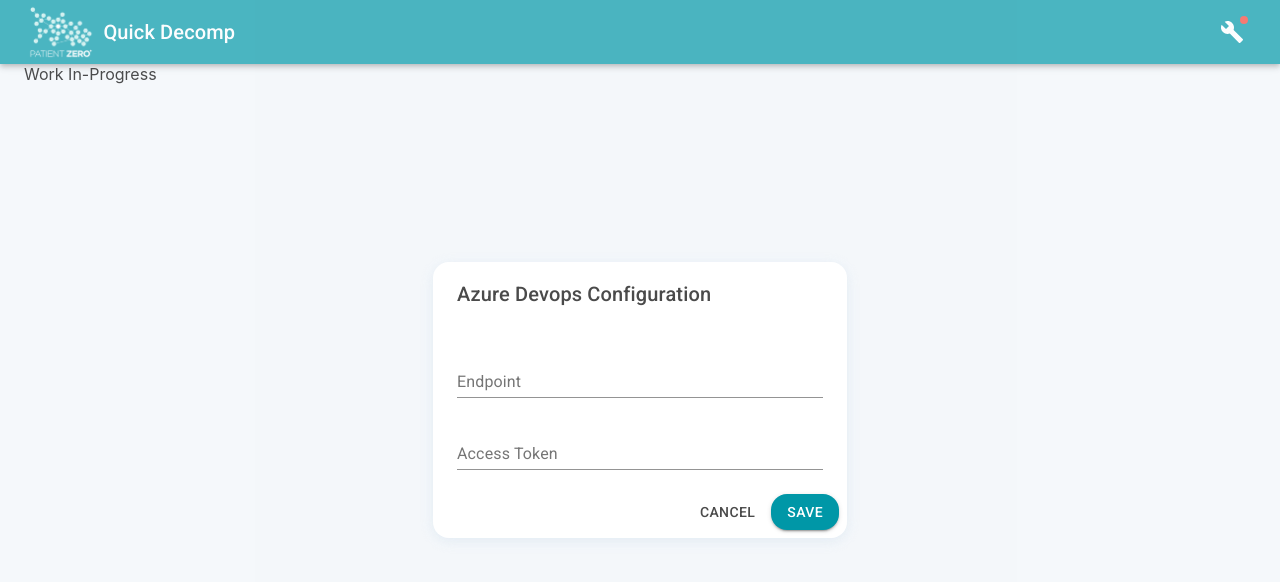
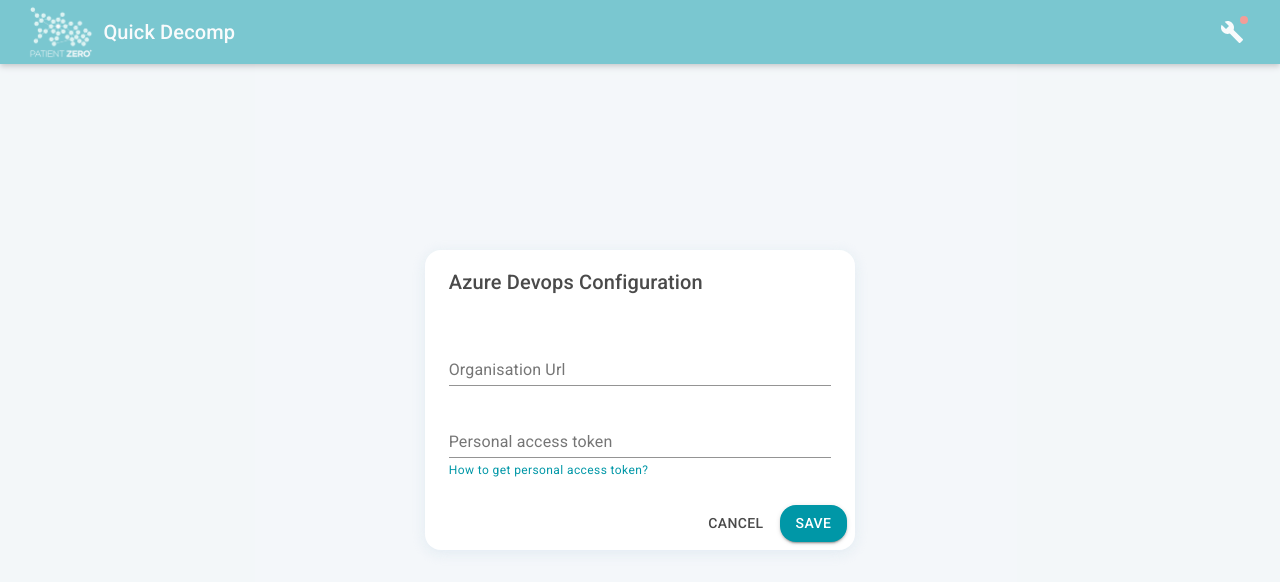
Before and after one commit to duytranhk/pz-task-decomp, a React (Create React App) app: page / in a window 1280 px wide. Both pictures are taken after a click on the button "config". Shown: the top 582 px of the page. Built offline with nearby package versions, Linux system fonts and the light colour scheme.

Commit message:
config devops

```diff
--- a/package.json
+++ b/package.json
@@ -13,6 +13,7 @@
         "@types/node": "^12.0.0",
         "@types/react": "^17.0.0",
         "@types/react-dom": "^17.0.0",
+        "axios": "^0.21.1",
         "react": "^17.0.2",
         "react-dom": "^17.0.2",
         "react-hook-form": "^7.8.3",
--- a/src/app.tsx
+++ b/src/app.tsx
@@ -4,8 +4,6 @@
 import MenuBar from './components/menu-bar.component';
 import AzureDevopsProvider from './contexts/azure-devops.context';
 import AppTheme from './components/app-theme.component';
-
-
 
 const App: FC<any> = (): ReactElement => {
     return (
--- a/src/components/app-theme.component.tsx
+++ b/src/components/app-theme.component.tsx
@@ -24,12 +24,12 @@
                 borderRadius: 16,
             },
             elevation24: {
-                boxShadow: '0 3px 14px 0 rgb(213 227 239 / 60%)',
+                boxShadow: '0 3px 14px 0 rgba(213, 227, 239, 0.6)',
             },
         },
         MuiBackdrop: {
             root: {
-                backgroundColor: 'rgba(244, 247, 250, 0.3)',
+                backgroundColor: 'rgba(244, 247, 250, 0.5)',
             },
         },
     },
--- a/src/components/devops-config-dialog.component.tsx
+++ b/src/components/devops-config-dialog.component.tsx
@@ -1,12 +1,12 @@
 import React, { FC, ReactElement, useContext } from 'react';
-import { DialogContent, DialogActions, Button, DialogTitle, Dialog, TextField } from '@material-ui/core';
+import { DialogContent, DialogActions, Button, DialogTitle, Dialog, TextField, Link } from '@material-ui/core';
 import { Controller, SubmitHandler, useForm } from 'react-hook-form';
 import { AzureDevopsConfig, AzureDevopsContext } from '../contexts/azure-devops.context';
 
 const DevopsConfigDialog: FC<DevopsConfigDialogProps> = (props): ReactElement => {
     const { control, handleSubmit } = useForm<AzureDevopsConfig>();
     const { config, setConfig } = useContext(AzureDevopsContext);
-    const onSubmit: SubmitHandler<AzureDevopsConfig> = (data: AzureDevopsConfig) => {
+    const onSubmit: SubmitHandler<AzureDevopsConfig> = async (data: AzureDevopsConfig) => {
         setConfig(data);
         props.handleClose();
     };
@@ -19,13 +19,38 @@
                         name="endpoint"
                         control={control}
                         defaultValue={config?.endpoint || ''}
-                        render={({ field }) => <TextField label="Endpoint" margin="normal" type="text" {...field} fullWidth />}
+                        render={({ field }) => (
+                            <TextField
+                                label="Organisation Url"
+                                margin="normal"
+                                type="text"
+                                {...field}
+                                placeholder="https://dev.azure.com/{your-project-name}"
+                                fullWidth
+                            />
+                        )}
                     />
                     <Controller
                         name="accessToken"
                         control={control}
                         defaultValue={config?.accessToken || ''}
-                        render={({ field }) => <TextField label="Access Token" margin="normal" type="password" {...field} fullWidth />}
+                        render={({ field }) => (
+                            <TextField
+                                label="Personal access token"
+                                margin="normal"
+                                type="password"
+                                {...field}
+                                fullWidth
+                                helperText={
+                                    <Link
+                                        href="https://docs.microsoft.com/en-us/azure/devops/organizations/accounts/use-personal-access-tokens-to-authenticate"
+                                        target="_blank"
+                                    >
+                                        How to get personal access token?
+                                    </Link>
+                                }
+                            />
+                        )}
                     />
                 </DialogContent>
                 <DialogActions>
--- a/src/components/header.component.tsx
+++ b/src/components/header.component.tsx
@@ -1,7 +1,17 @@
-import React, { ReactElement, FC } from 'react';
-
+import React, { ReactElement, FC, useContext } from 'react';
+import { AzureDevopsContext } from '../contexts/azure-devops.context';
 const Header: FC<any> = (): ReactElement => {
-    return <div>Work In-Progress</div>;
+    const { projects } = useContext(AzureDevopsContext);
+    return (
+        <div>
+            {projects.map((p: any) => (
+                <div key={p.id}>
+                    <p>Name: {p.name}</p>
+                    <pre>API: {p.url}</pre>
+                </div>
+            ))}
+        </div>
+    );
 };
 
 export default Header;
--- a/src/components/menu-bar.component.tsx
+++ b/src/components/menu-bar.component.tsx
@@ -24,7 +24,6 @@
     const onConfigClick = () => {
         setOpenConfigDialog(true);
     };
-
     const handleCloseConfigDialog = () => {
         setOpenConfigDialog(false);
     };
--- a/src/contexts/azure-devops.context.tsx
+++ b/src/contexts/azure-devops.context.tsx
@@ -1,4 +1,7 @@
-import React, { Component } from 'react';
+import React, { FC, ReactElement } from 'react';
+import { useEffect } from 'react';
+import { useState } from 'react';
+import AzureDevopsService from '../services/azure-devops.service';
 import UtilService from '../services/util.service';
 export const AzureDevopsContext = React.createContext<AzureDevopsConfigState>({} as any);
 
@@ -10,24 +13,41 @@
 export interface AzureDevopsConfigState {
     config?: AzureDevopsConfig;
     hasConfigured?: boolean;
+    projects?: any;
     setConfig: (config?: AzureDevopsConfig) => void;
 }
 
-class AzureDevopsProvider extends Component {
-    private config = UtilService.getStorageItem<AzureDevopsConfig>('@app:azure-config');
-    private hasConfigured = !!this.config?.endpoint && !!this.config?.accessToken;
-    state = {
-        config: this.config,
-        hasConfigured: this.hasConfigured,
-        setConfig: (config?: AzureDevopsConfig) => {
-            const newState = { ...this.state, config };
-            const hasConfigured = newState.config?.endpoint && newState.config?.accessToken;
-            this.setState({ ...newState, hasConfigured });
-            UtilService.saveStorageItem('@app:azure-config', newState.config);
-        },
-    };
-    render() {
-        return <AzureDevopsContext.Provider value={this.state}>{this.props.children}</AzureDevopsContext.Provider>;
-    }
-}
+const AzureDevopsProvider: FC<any> = (props): ReactElement => {
+    const [config, setConfig] = useState<AzureDevopsConfig>({});
+    const [projects, setProjects] = useState([]);
+    const [hasConfigured, setHasConfigured] = useState(false);
+    useEffect(() => {
+        setConfig(UtilService.getStorageItem<AzureDevopsConfig>('@app:azure-config'));
+    }, []);
+
+    useEffect(() => {
+        UtilService.saveStorageItem('@app:azure-config', config);
+        const hasConfigured = !!config?.endpoint && !!config?.accessToken;
+        setHasConfigured(hasConfigured);
+        if (hasConfigured) {
+            AzureDevopsService.init(config);
+            AzureDevopsService.getProjects().then((data) => {
+                setProjects(data.value);
+            });
+        }
+    }, [config]);
+
+    return (
+        <AzureDevopsContext.Provider
+            value={{
+                config,
+                hasConfigured,
+                projects,
+                setConfig: (config) => setConfig(config!),
+            }}
+        >
+            {props.children}
+        </AzureDevopsContext.Provider>
+    );
+};
 export default AzureDevopsProvider;
--- a/src/services/azure-devops.service.ts
+++ b/src/services/azure-devops.service.ts
@@ -1 +1,17 @@
-export default class AzureDevopsService {}
+import { AzureDevopsConfig } from './../contexts/azure-devops.context';
+import axios, { AxiosRequestConfig } from 'axios';
+
+export default class AzureDevopsService {
+    private static _config: AzureDevopsConfig;
+    public static init(config: AzureDevopsConfig) {
+        this._config = config;
+    }
+    public static getProjects() {
+        const option: AxiosRequestConfig = {
+            headers: {
+                Authorization: `Basic ${btoa(':' + this._config.accessToken)}`,
+            },
+        };
+        return axios.get(`${this._config.endpoint}/_apis/projects?api-version=2.0`, option).then((r) => r.data);
+    }
+}
```
Also changed, not shown: 1 other file (tests, documents, lock files or other folders).
